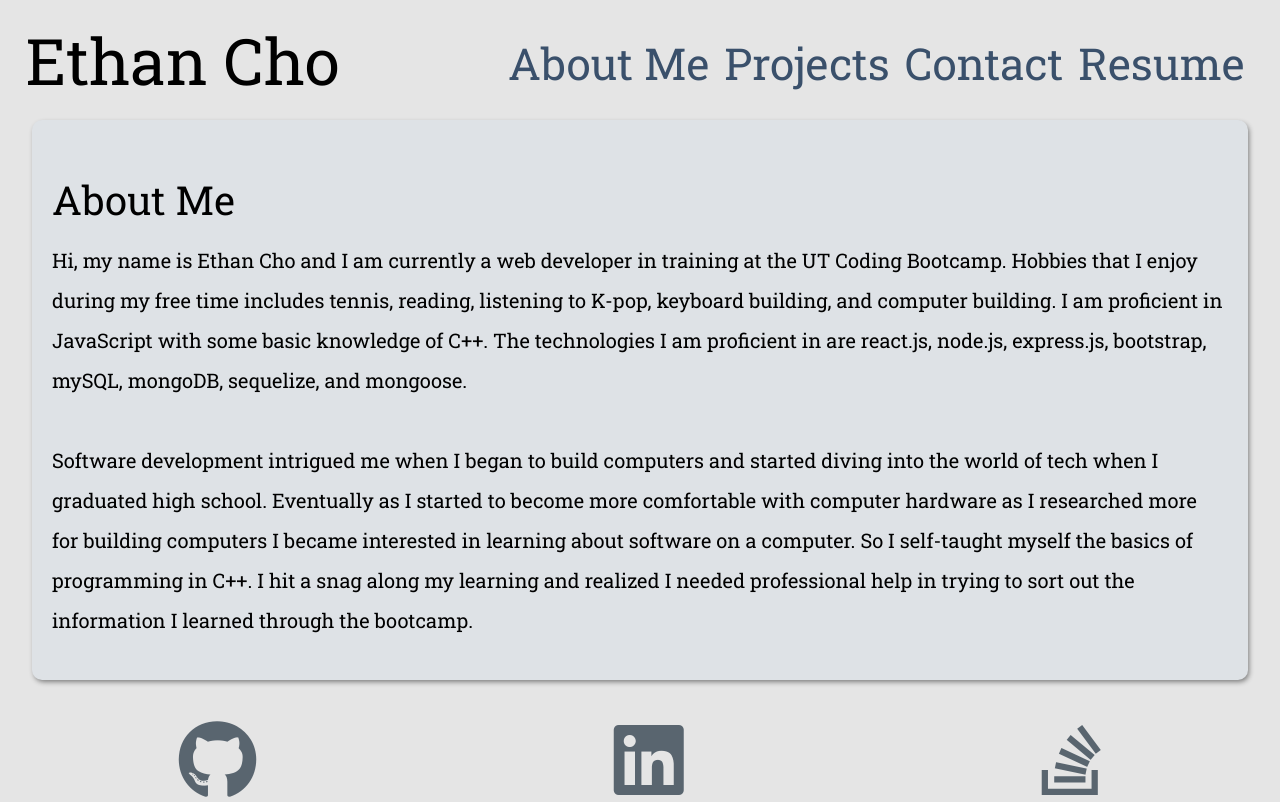
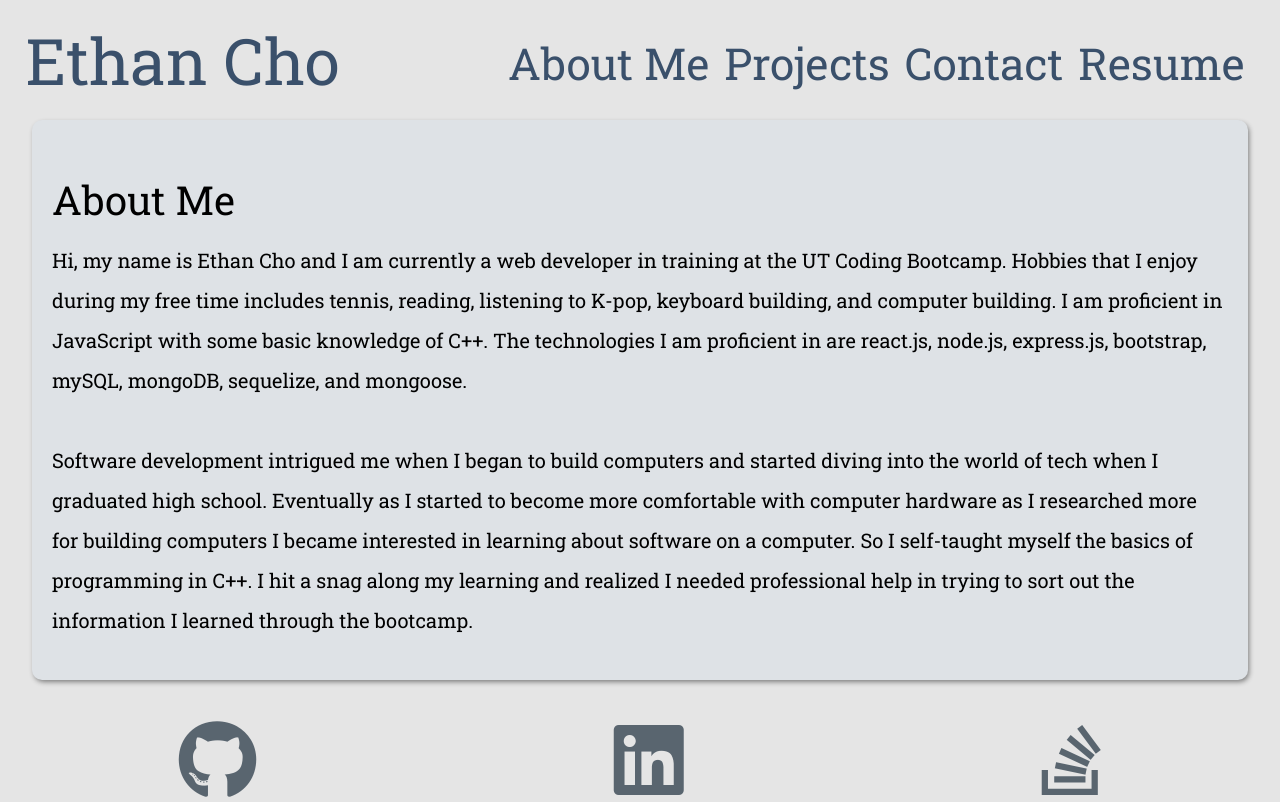
Before and after one commit to echo1826/React-Portfolio, a React (Create React App) app: page / in a window 1280 px wide. Built offline with nearby package versions, Linux system fonts and the light colour scheme.

Commit message:
inline styling

```diff
--- a/src/components/Navigation.js
+++ b/src/components/Navigation.js
@@ -6,7 +6,7 @@ function Navigation(props) {
 
     return(
         <div className="header">
-            <h1 className="">
+            <h1 style={{color: "#3A506B"}}>
                 Ethan Cho
             </h1>
             <nav>
@@ -21,7 +21,7 @@ function Navigation(props) {
                         <a className="linkDecoration" href="#contactme" onClick={() => props.handlePageChange("Contact Me")}>Contact</a>
                     </li>
                     <li className="btn black spaceOut">
-                        <a className="linkDecoration" href="#">Resume</a>
+                        <a className="linkDecoration" href="#resume">Resume</a>
                     </li>
                 </ul>
             </nav>
```
